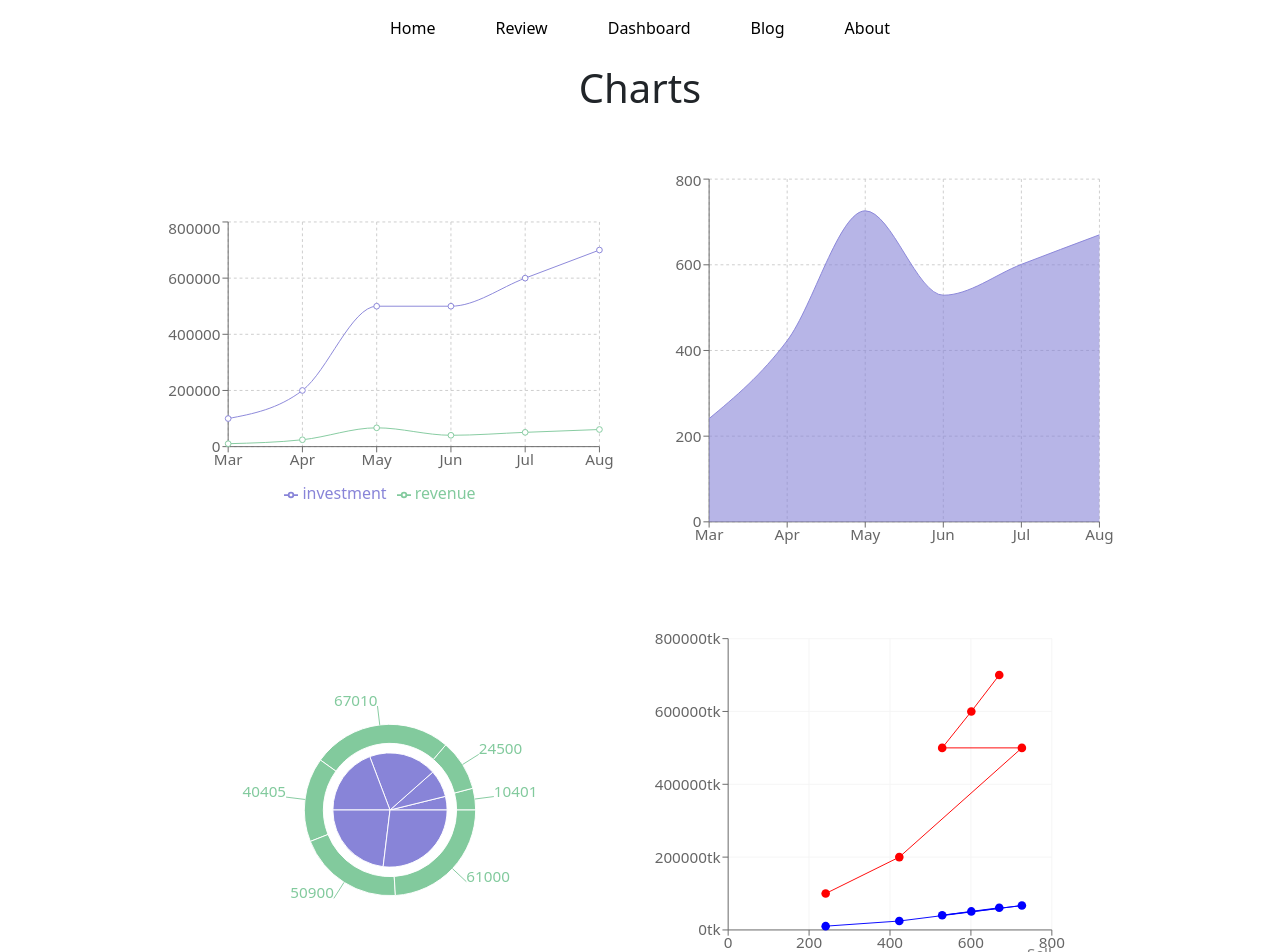
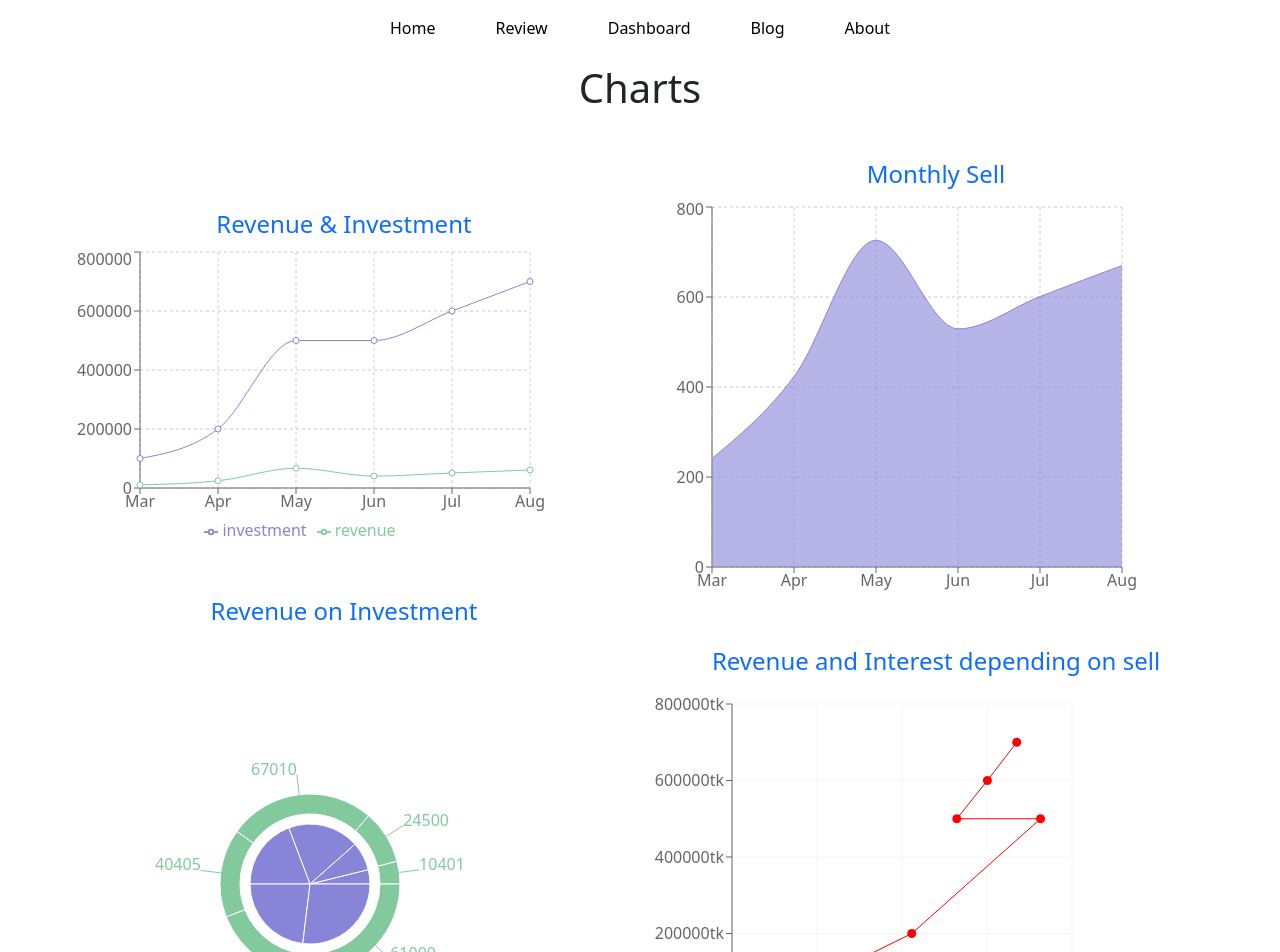
Before and after one commit to Prohor722/shoeshell, a React (Create React App) app: page /dashboard in a window 1280 px wide. Shown: the top 952 px of the page. Built offline with nearby package versions, Linux system fonts and the light colour scheme.

Commit message:
header added to all components

```diff
--- a/src/App.js
+++ b/src/App.js
@@ -10,7 +10,7 @@ import Review from './components/Review/Review';
 function App() {
   return (
     <div className="App">
-      <Header></Header>
+      {/* <Header></Header> */}
       <Routes>
         <Route path='/' element={<Home></Home>}></Route>
         <Route path='/review' element={<Review></Review>}></Route>
--- a/src/components/Blog/Blog.js
+++ b/src/components/Blog/Blog.js
@@ -1,4 +1,5 @@
 import React from 'react';
+import Header from '../Header/Header';
 import useQNA from '../hook/useQNA';
 import './Blog.css'
 import QuestionAndAns from './QnA.js/QuestionAndAns';
@@ -6,9 +7,12 @@ import QuestionAndAns from './QnA.js/QuestionAndAns';
 const Blog = () => {
     const [allQna] = useQNA([]);
     return (
-        <div className='blog p-5 mt-3 mb-5'>
-          <h1 className='mt-3 mb-5'>Question Answer</h1>
-          {allQna.map(eachQna=><QuestionAndAns answerSheet={eachQna}></QuestionAndAns>)}
+        <div>
+          <Header></Header>
+          <div className='blog p-5 my-5'>
+            <h1 className='mt-3 mb-5'>Question Answer</h1>
+            {allQna.map(eachQna=><QuestionAndAns answerSheet={eachQna}></QuestionAndAns>)}
+          </div>
         </div>
     );
 };
--- a/src/components/Dashboard/Dashboard.js
+++ b/src/components/Dashboard/Dashboard.js
@@ -1,5 +1,6 @@
 import React from 'react';
 import { Area, AreaChart, CartesianGrid, Cell, ComposedChart, Legend, Line, LineChart, Pie, PieChart, Scatter, Tooltip, XAxis, YAxis } from 'recharts';
+import Header from '../Header/Header';
 import useData from '../hook/useData'
 
 const Dashboard = () => {
@@ -7,9 +8,12 @@ const Dashboard = () => {
     console.log(data)
     return (
         <div>
+            <Header></Header>
             <h1>Charts</h1>
 
-            <div className='row row-cols-md-6 m-5 align-items-center justify-content-center'>
+            <div className='row row-cols-md-2 m-5 align-items-center justify-content-center'>
+                <div>
+                    <h4 className='text-primary'>Revenue & Investment</h4>
                     <LineChart width={500} height={300} data={data}
                     margin={{
                         top: 5,
@@ -25,7 +29,10 @@ const Dashboard = () => {
                     <Line type="monotone" dataKey="investment" stroke="#8884d8" activeDot={{ r: 8 }} />
                     <Line type="monotone" dataKey="revenue" stroke="#82ca9d" />
                     </LineChart>
+                </div>
 
+                <div>
+                    <h4 className='text-primary'>Monthly Sell</h4>
                     <AreaChart width={500} height={400} data={data}
                     margin={{
                         top: 10,
@@ -40,12 +47,18 @@ const Dashboard = () => {
                 <Tooltip />
                 <Area type="monotone" dataKey="sell" stroke="#8884d8" fill="#8884d8" />
                     </AreaChart>
+                </div>
 
+                <div>
+                    <h4 className='text-primary'>Revenue on Investment</h4>
                     <PieChart width={500} height={500}>
                         <Pie data={data} dataKey="investment" cx="50%" cy="50%" outerRadius={60} fill="#8884d8" />
                         <Pie data={data} dataKey="revenue" cx="50%" cy="50%" innerRadius={70} outerRadius={90} fill="#82ca9d" label />
                     </PieChart>
+                </div>
 
+                <div>
+                    <h4 className='text-primary'>Revenue and Interest depending on sell</h4>
                     <ComposedChart width={500} height={400} data={data}
                         margin={{
                             top: 20,
@@ -65,6 +78,9 @@ const Dashboard = () => {
                         <Line dataKey="revenue" stroke="blue" dot={false} activeDot={false} legendType="none" />
                     </ComposedChart>
                 </div>
+
+
+            </div>
         </div>
     );
 };
--- a/src/components/Home/Home.js
+++ b/src/components/Home/Home.js
@@ -1,11 +1,14 @@
 import React from 'react';
 import { Link } from 'react-router-dom';
+import Header from '../Header/Header';
 import Review from '../Review/Review';
 import './Home.css'
 
 const Home = () => {
     return (
-        <>
+        <div>
+            <Header></Header>
+
             <div className='cover-container row m-0'>
                 <div className='d-flex flex-column align-items-center justify-content-center intro col-md-8 m-0 p-0'>
                     <h1 className='bg-dark text-light'>Our Des<span className='site-color'>i</span>gn your style..</h1>
@@ -23,7 +26,7 @@ const Home = () => {
                     <button>See all review</button>
                 </Link>
             </div>
-        </>
+        </div>
     );
 };
 
--- a/src/components/NotFound/NotFound.css
+++ b/src/components/NotFound/NotFound.css
@@ -4,7 +4,8 @@
     font-size: 20px;
 }
 .notFound img{
-    height: 400px;
+    max-height: 400px;
+    max-width: 500px;
 }
 .notFound a{
     display: block;
--- a/src/components/NotFound/NotFound.js
+++ b/src/components/NotFound/NotFound.js
@@ -4,8 +4,8 @@ import './NotFound.css'
 
 const NotFound = () => {
     return (
-        <div className='notFound'>
-        <h1>Not Found !!  404</h1>
+        <div className='notFound d-flex flex-column justify-content-center align-items-center'>
+         <h1>Not Found !!  404</h1>
          <img src="https://cdn.dribbble.com/users/285475/screenshots/2083086/dribbble_1.gif" alt="" />
          <Link to='/'>
             <button>Home</button>
--- a/src/components/Review/Review.js
+++ b/src/components/Review/Review.js
@@ -1,6 +1,7 @@
 import React from 'react';
 import SingleReview from './SingleReview/SingleReview';
 import useReview from '../hook/useReview'
+import Header from '../Header/Header';
 
 const Review = ({items}) => {
     const [reviews, setReview ] = useReview([]);
@@ -12,12 +13,15 @@ const Review = ({items}) => {
     // console.log(items);
     console.log(allReview);
     return (
-        <div className='row row-cols-lg-4 row-cols-md-3 g-3 my-5 mx-3 align-items-center justify-content-center'>
+        <div>
+            <Header></Header>
+            <div className='row row-cols-lg-4 row-cols-md-3 g-3 my-5 mx-3 align-items-center justify-content-center'>
             {
                 allReview.map(review=>{
                     return <SingleReview review={review} key={review.id}></SingleReview>
                 })
             }
+            </div>
         </div>
     );
 };
```
Lines whose indentation alone changed are shown as unchanged.
